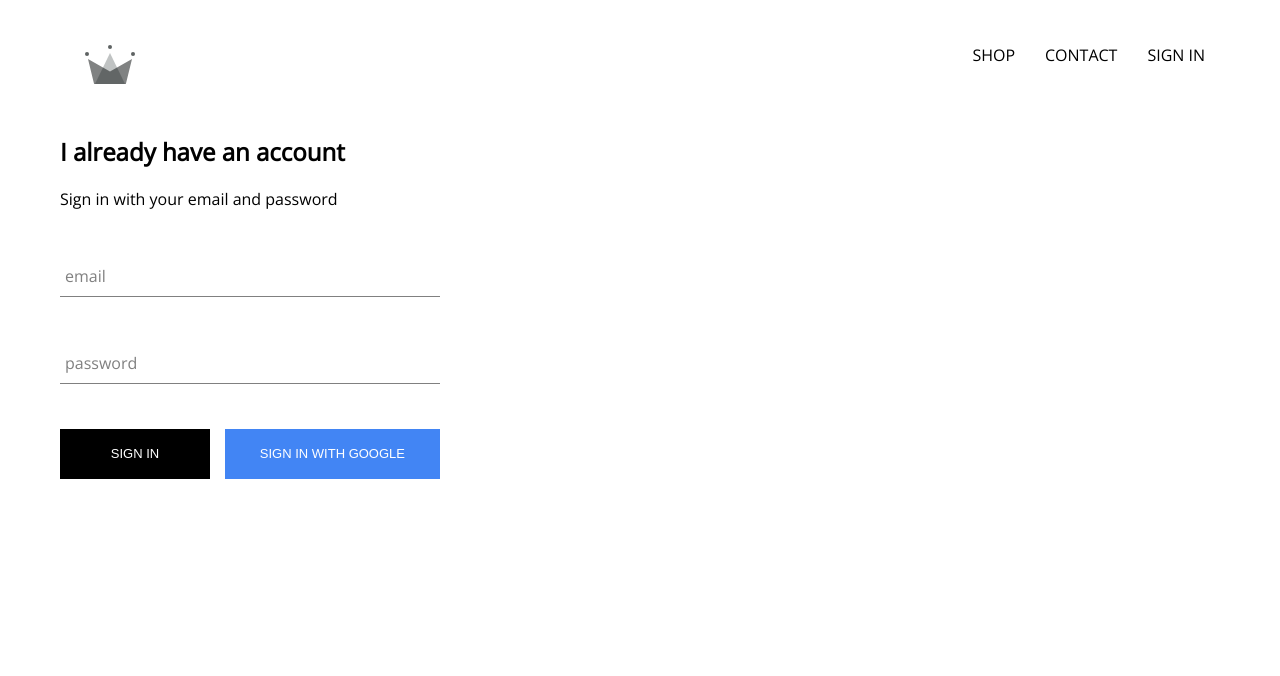
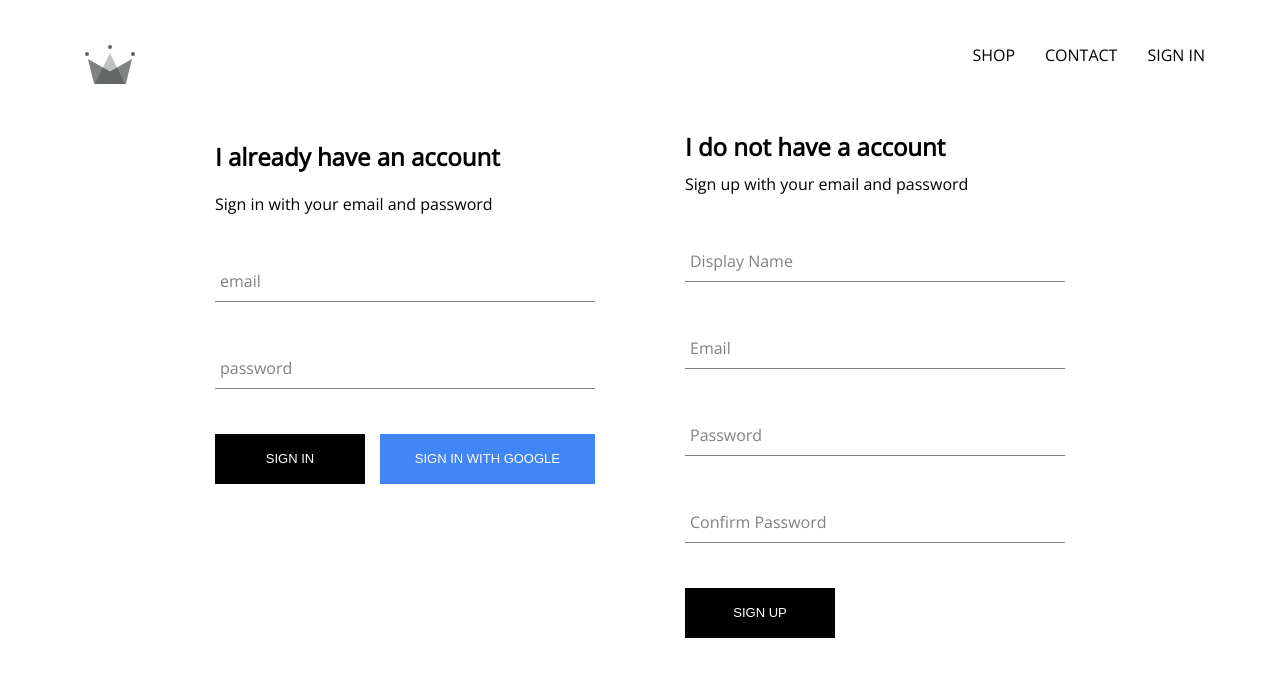
Before and after one commit to goosearov/crwn-clothing, a React (Create React App) app: page /signin in a window 1280 px wide. Shown: the top 676 px of the page. Built offline with nearby package versions, Linux system fonts and the light colour scheme; no server answers.

Commit message:
finishing sign in/up handleSubmit methods

```diff
--- a/src/App.js
+++ b/src/App.js
@@ -5,7 +5,7 @@
 import ShopPage from './pages/shop/shop.component';
 import Header from './components/header/header.component';
 import SignInAndSignUp from './pages/sign-in-and-sign-up/sign-in-and-sign-up.component';
-import {auth} from './firebase/firebase.utils'
+import {auth, createUserProfileDocument} from './firebase/firebase.utils'
 
 
 
@@ -21,8 +21,19 @@
 
 
   componentDidMount() {
-    this.unsubscribeFromAuth = auth.onAuthStateChanged(user => {
-      this.setState({currentUser: user});
+    this.unsubscribeFromAuth = auth.onAuthStateChanged(async userAuth => {
+      if(userAuth) {
+        const userRef = await createUserProfileDocument(userAuth);
+        userRef.onSnapshot(snapShot => {
+          this.setState({
+            currentUser: {
+              id: snapShot.id,
+              ...snapShot.data()
+            }
+          })
+        })
+      }
+      this.setState({currentUser: userAuth})
     })
   }
 
--- a/src/components/sign-in/sign-in.comonent.jsx
+++ b/src/components/sign-in/sign-in.comonent.jsx
@@ -1,7 +1,7 @@
 import React from "react";
 import FormInput from "../form-input/form-input.component";
 import CustomButton from "../custom-button/custom-button.component";
-import { signInWithGoogle } from "../../firebase/firebase.utils";
+import { auth, signInWithGoogle } from "../../firebase/firebase.utils";
 
 import "./sign-in.styles.scss";
 
@@ -14,9 +14,18 @@
         }
     }
 
-    handleSubmit = event => {
+    handleSubmit = async event => {
         event.preventDefault();
-        this.setState({email:'', password:''})
+
+        const {email, password} = this.state;
+
+        try {
+            await auth.signInWithEmailAndPassword(email, password);
+            this.setState({email:'', password:''})
+        } catch (error) {
+            console.log(error)
+        }
+
     }
     handleChange = event => {
         const {value, name} = event.target;
--- /dev/null
+++ b/src/components/sign-up/sign-up.component.jsx
@@ -0,0 +1,94 @@
+import React from "react";
+import FormInput from "../form-input/form-input.component";
+import CustomButton from "../custom-button/custom-button.component";
+import {auth, createUserProfileDocument } from "../../firebase/firebase.utils"
+import "./sign-up.styles.scss"
+
+class SignUp extends React.Component {
+    constructor() {
+        super()
+
+        this.state = {
+            displayName: '',
+            email: '',
+            password: '',
+            confirmPassword: ''
+        }
+    }
+
+    handleSubmit = async event => {
+        event.preventDefault();
+        const {displayName, email, password, confirmPassword} = this.state;
+        if(password !== confirmPassword) {
+            alert("passwords dont match");
+            return;
+        }
+        try {
+            const {user} = await auth.createUserWithEmailAndPassword(email, password);
+            await createUserProfileDocument(user, {displayName})
+            this.setState({
+            displayName: '',
+            email: '',
+            password: '',
+            confirmPassword: ''
+            })
+        } catch (error) {
+            console.error(error)
+
+        }
+    }
+    handleChange = event => {
+        const {name, value} = event.target;
+        this.setState({[name]: value})
+    }
+
+    render() {
+        const {displayName, email, password, confirmPassword} = this.state;
+        return(
+            <div className="sign-up">
+                <h2 className="title">I do not have a account</h2>
+                <span>Sign up with your email and password</span>
+                <form className="sign-up-form" onSubmit={this.handleSubmit}>
+                    <FormInput
+                    type='text'
+                    name='displayName'
+                    value={displayName}
+                    onChange={this.handleChange}
+                    label='Display Name'
+                    required
+                    >
+                    </FormInput>
+                    <FormInput
+                    type='email'
+                    name='email'
+                    value={email}
+                    onChange={this.handleChange}
+                    label='Email'
+                    required
+                    >
+                    </FormInput>
+                    <FormInput
+                    type='password'
+                    name='password'
+                    value={password}
+                    onChange={this.handleChange}
+                    label='Password'
+                    required
+                    >
+                    </FormInput>
+                    <FormInput
+                    type='password'
+                    name='confirmPassword'
+                    value={confirmPassword}
+                    onChange={this.handleChange}
+                    label='Confirm Password'
+                    required
+                    >
+                    </FormInput>
+                    <CustomButton type="submit">SIGN UP</CustomButton>
+                </form>
+            </div>
+        )
+    }
+}
+export default SignUp;
--- /dev/null
+++ b/src/components/sign-up/sign-up.styles.scss
@@ -0,0 +1,9 @@
+.sign-up {
+    display: flex;
+    flex-direction: column;
+    width: 380px;
+
+    .title {
+      margin: 10px 0;
+    }
+  }
--- a/src/firebase/firebase.utils.js
+++ b/src/firebase/firebase.utils.js
@@ -10,6 +10,31 @@
     messagingSenderId: "1037192294407",
     appId: "1:1037192294407:web:b8ed83bfc9c2f1d525baa2"
   };
+
+  export const createUserProfileDocument = async (userAuth, additionalData) => {
+    if (!userAuth) return;
+
+    const userRef = firestore.doc(`users/${userAuth.uid}`);
+    const snapShot = await userRef.get();
+
+    if(!snapShot.exists) {
+      const {displayName, email} = userAuth;
+      const createdAt = new Date();
+
+      try {
+        await userRef.set({
+          displayName,
+          email,
+          createdAt,
+          ...additionalData
+        })
+      } catch (error) {
+        console.log('error creating user', error.message);
+      }
+    }
+    return userRef;
+  }
+
   firebase.initializeApp(config);
 
   export const auth = firebase.auth();
--- a/src/pages/sign-in-and-sign-up/sign-in-and-sign-up.component.jsx
+++ b/src/pages/sign-in-and-sign-up/sign-in-and-sign-up.component.jsx
@@ -1,10 +1,12 @@
 import React from "react";
 import SignIn from "../../components/sign-in/sign-in.comonent";
+import SignUp from "../../components/sign-up/sign-up.component";
 import "./sign-in-and-sign-up.styles.scss"
 
 const SignInAndSignUp = () => (
     <div className="sign-in-and-sign-up">
         <SignIn></SignIn>
+        <SignUp></SignUp>
     </div>
 );
 export default SignInAndSignUp;
--- a/src/pages/sign-in-and-sign-up/sign-in-and-sign-up.styles.scss
+++ b/src/pages/sign-in-and-sign-up/sign-in-and-sign-up.styles.scss
@@ -0,0 +1,6 @@
+.sign-in-and-sign-up {
+    width: 850px;
+    display: flex;
+    justify-content: space-between;
+    margin: 30px auto;
+  }
```
